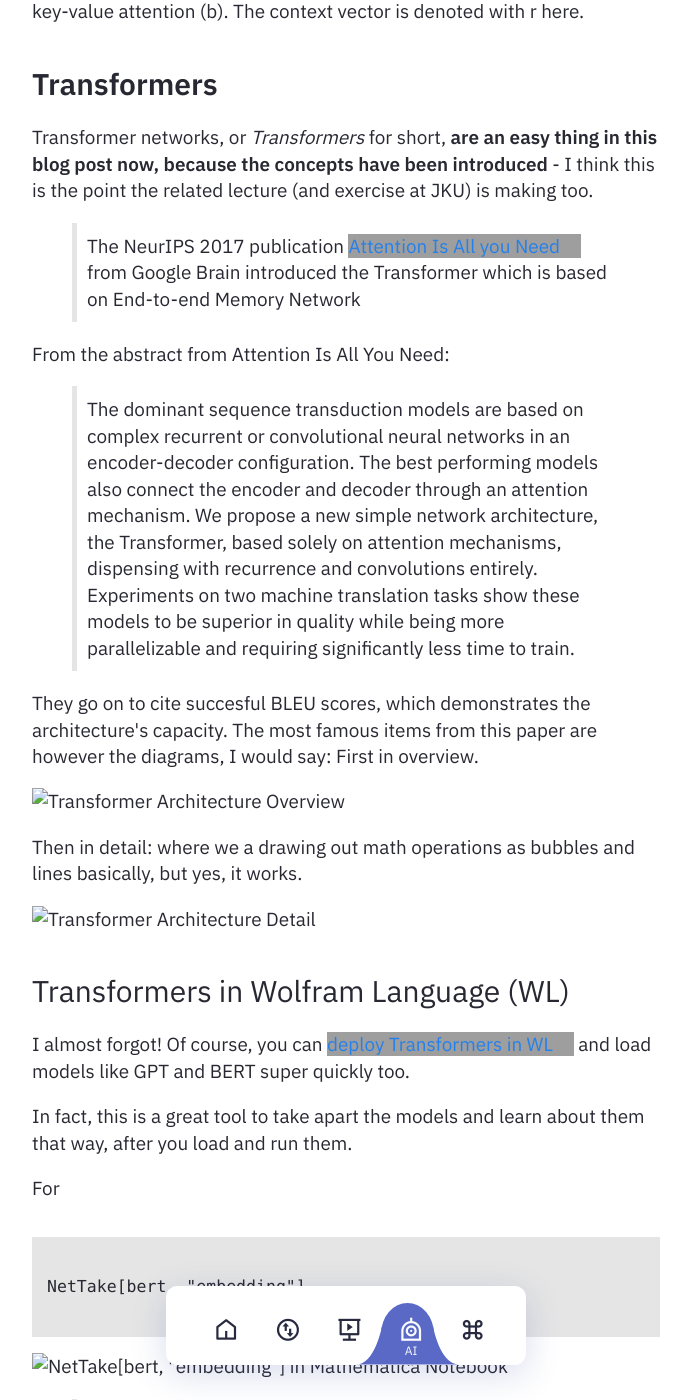
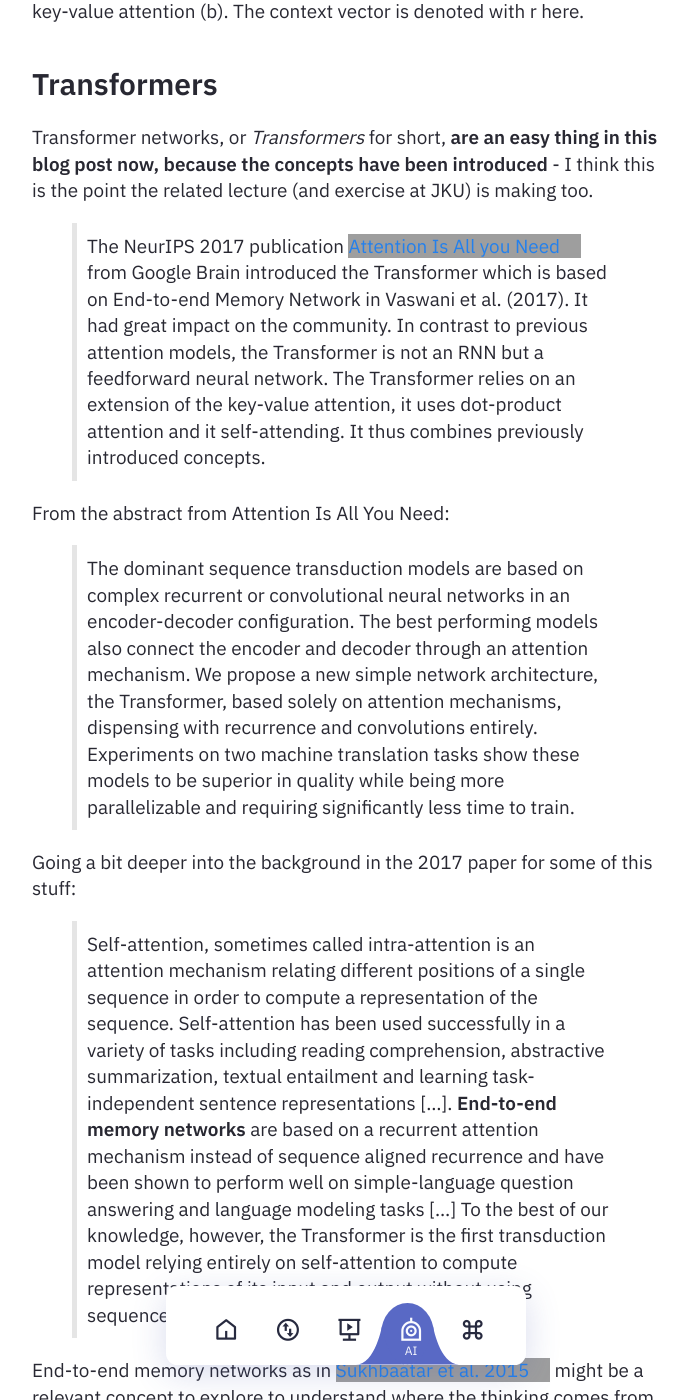
Before and after one commit to heseltime/heseltime.github.io, a Jekyll site: the page built from pages/rDai.md, in a window 1280 px wide and 1400 px high, scrolled down 12210 px. Shown: the whole window, without its empty margins (294-985 px from the left). Built offline with Jekyll 4.4.1, drawn with Linux system fonts in a browser that asks for light colours; some of the changed text lies outside the part shown; grey boxes are pictures that could not be loaded.

Commit message:
Get into it

```diff
--- a/pages/rDai.md
+++ b/pages/rDai.md
@@ -339,13 +339,20 @@ We see the difference between previous attention mechanisms (a) and key-value at
 
 Transformer networks, or _Transformers_ for short, **are an easy thing in this blog post now, because the concepts have been introduced** - I think this is the point the related lecture (and exercise at JKU) is making too.
 
-> The NeurIPS 2017 publication [Attention Is All you Need](https://arxiv.org/abs/1706.03762) from Google Brain introduced the Transformer which is based on End-to-end Memory Network
+> The NeurIPS 2017 publication [Attention Is All you Need](https://arxiv.org/abs/1706.03762) from Google Brain introduced the Transformer which is based on End-to-end Memory Network in Vaswani et al. (2017). It had great impact on the community. In contrast to previous attention models, the Transformer is not an RNN but a feedforward neural network. The Transformer relies on an extension of the key-value attention, it uses dot-product attention and it self-attending. It thus combines previously introduced concepts.
 
 From the abstract from Attention Is All You Need:
 
 > The dominant sequence transduction models are based on complex recurrent or convolutional neural networks in an encoder-decoder configuration. The best performing models also connect the encoder and decoder through an attention mechanism. We propose a new simple network architecture, the Transformer, based solely on attention mechanisms, dispensing with recurrence and convolutions entirely. Experiments on two machine translation tasks show these models to be superior in quality while being more parallelizable and requiring significantly less time to train.
 
-They go on to cite succesful BLEU scores, which demonstrates the architecture's capacity. The most famous items from this paper are however the diagrams, I would say: First in overview.
+Going a bit deeper into the background in the 2017 paper for some of this stuff:
+
+> Self-attention, sometimes called intra-attention is an attention mechanism relating different positions of a single sequence in order to compute a representation of the sequence. Self-attention has been used successfully in a variety of tasks including reading comprehension, abstractive summarization, textual entailment and learning task-independent sentence representations [...].
+**End-to-end memory networks** are based on a recurrent attention mechanism instead of sequence aligned recurrence and have been shown to perform well on simple-language question answering and language modeling tasks [...] To the best of our knowledge, however, the Transformer is the first transduction model relying entirely on self-attention to compute representations of its input and output without using sequence aligned RNNs or convolution.
+
+End-to-end memory networks as in [Sukhbaatar et al. 2015](https://arxiv.org/abs/1503.08895) might be a relevant concept to explore to understand where the thinking comes from fully. (Potential **#future-blog-post**)
+
+Vaswani et al. go on to cite succesful BLEU scores in the abstract, which demonstrates the architecture's capacity. The most famous items from this paper are however the diagrams, I would say: First in overview.
 
 ![Transformer Architecture Overview](image-47.png)
 
@@ -355,6 +362,13 @@ Then in detail: where we a drawing out math operations as bubbles and lines basi
 
 
 
+Let's do the formula already:
+
+$$
+
+\text{Attention}(Q, K, V) = \text{softmax}\left(\frac{QK^T}{\sqrt{d_k}}\right)V
+
+$$
 
 ### Transformers in Wolfram Language (WL)
 
```
